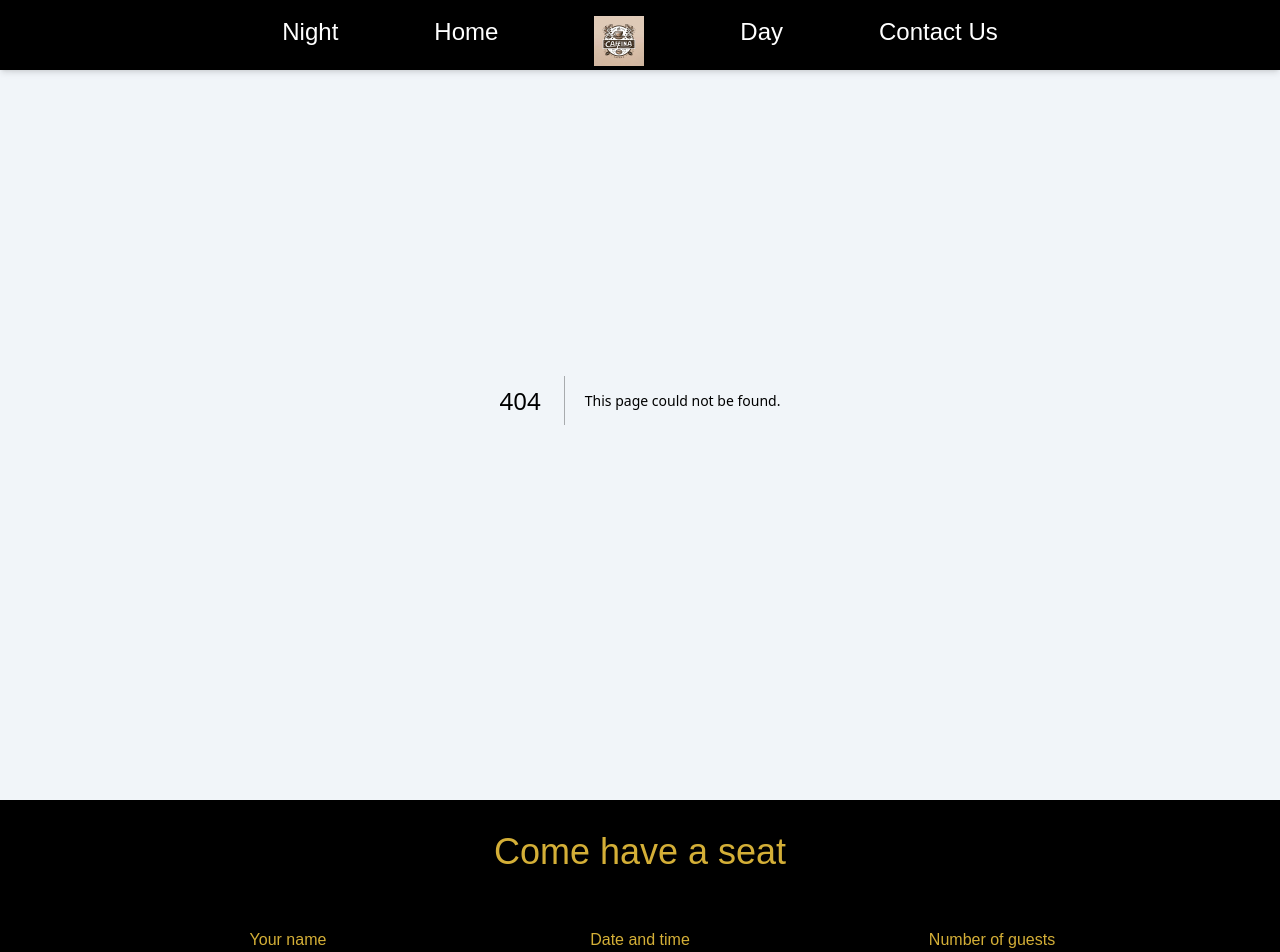
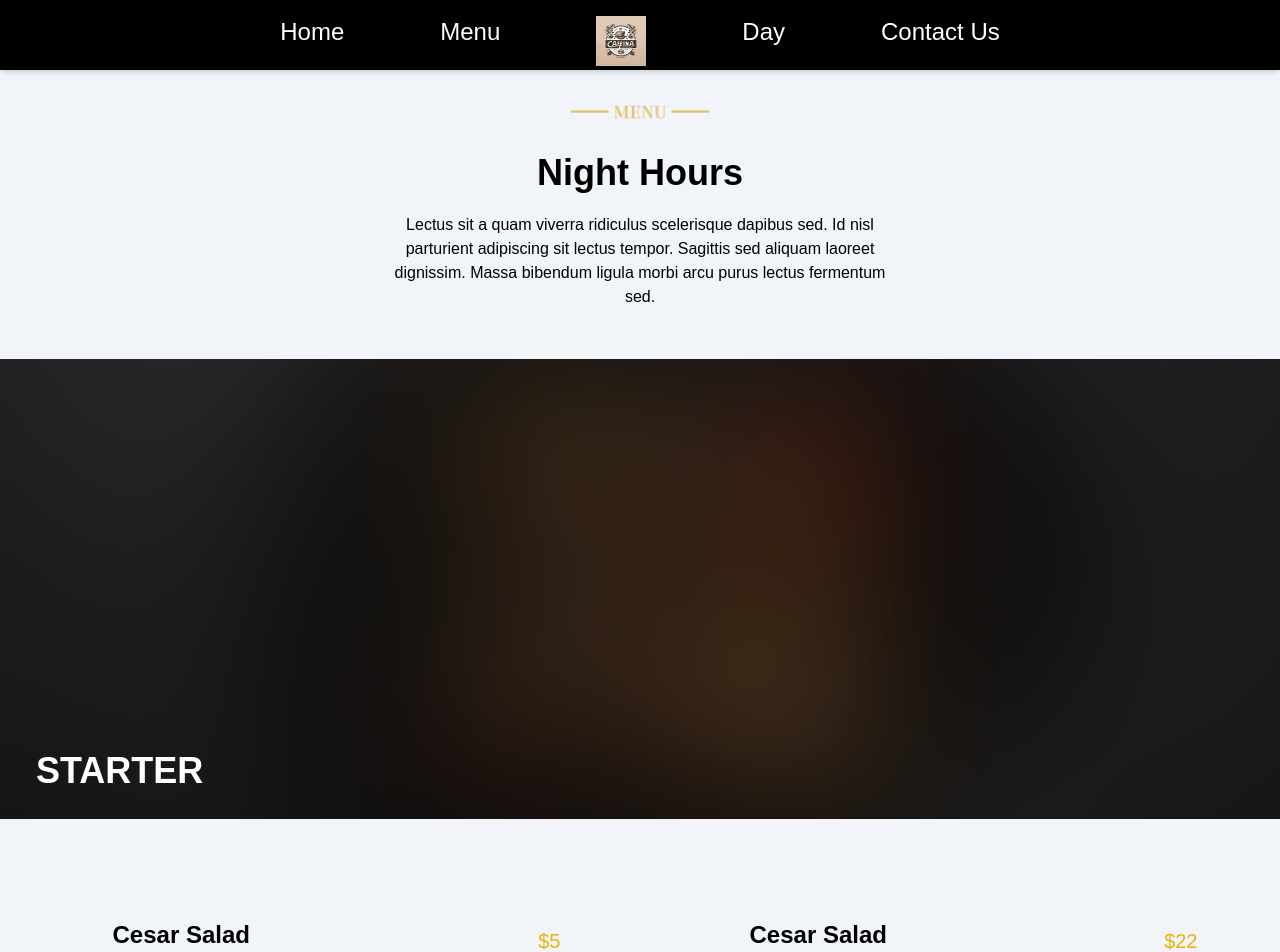
Before and after one commit to phatgg221/cloud-developing-app, a Next.js app: page /menu in a window 1280 px wide. Before the commit this address had no page. Shown: the top 952 px of the page. Built offline with nearby package versions, Linux system fonts and the light colour scheme; a web font is replaced by a local one.

Commit message:
update: migrate menu components

```diff
--- /dev/null
+++ b/src/app/menu/dishes.jsx
@@ -0,0 +1,26 @@
+import React from 'react';
+import DishItem from './dishesItem';
+
+
+
+const Dishes= ({ dishes }) => {
+  const firstColumn = dishes.slice(0, 3);
+  const secondColumn = dishes.slice(3, 6);
+
+  return (
+    <div className="pt-[100px] pb-[100px] pl-[30px] justify-around grid grid-cols-2 gap-6">
+      <div>
+        {firstColumn.map((dish, index) => (
+          <DishItem key={index} {...dish} />
+        ))}
+      </div>
+      <div>
+        {secondColumn.map((dish, index) => (
+          <DishItem key={index} {...dish} />
+        ))}
+      </div>
+    </div>
+  );
+};
+
+export default Dishes;
--- /dev/null
+++ b/src/app/menu/dishesItem.jsx
@@ -0,0 +1,15 @@
+import React from 'react';
+
+
+
+const DishItem= ({ name, description, price }) => (
+  <div className="flex flex-col md:flex-row justify-between items-start mb-4 border-b border-gray-300 pb-2 max-w-md mx-auto">
+    <div>
+      <h2 className="font-bold text-xl md:text-2xl">{name}</h2>
+      <p className="pt-2 text-sm md:text-base">{description}</p>
+    </div>
+    <div className="text-yellow-500 pt-2 text-lg md:text-xl">{price}</div>
+  </div>
+);
+
+export default DishItem;
--- /dev/null
+++ b/src/app/menu/mainComponent.jsx
@@ -0,0 +1,25 @@
+import React from 'react';
+import Dishes from './dishes';
+
+
+const StarterSection = ({ title, dishes }) => {
+
+
+  return (
+    <div>
+      <div
+        className="pt-[50px] relative w-full h-[460px] bg-cover bg-center"
+        style={{ backgroundImage: `url('/images.png')` }}
+      >
+        <div className="absolute bottom-5 left-5">
+          <h1 className="text-4xl text-white uppercase font-bold bg-opacity-50 px-4 py-2">
+            {title}
+          </h1>
+        </div>
+      </div>
+      <Dishes dishes={dishes}></Dishes>
+    </div>
+  );
+};
+
+export default StarterSection;
--- /dev/null
+++ b/src/app/menu/page.jsx
@@ -0,0 +1,31 @@
+import React from "react";
+import Image from "next/image";
+import StarterSection from "./mainComponent";
+import { nightSection } from "@/constant/data";
+
+const NightServe = () => {
+    return (
+        <div>
+            <div className="pt-[100px] text-center pb-[50px]">
+                <Image
+                    src={"/menulabel.png"}
+                    alt="label"
+                    width={162}
+                    height={22}
+                    className="mx-auto"
+                />
+                <p className="text-4xl pt-[30px] font-bold">
+                    Night Hours
+                </p>
+                <p className="mx-auto max-w-lg pt-[20px]">
+                    Lectus sit a quam viverra ridiculus scelerisque dapibus sed. Id nisl parturient adipiscing sit lectus tempor. Sagittis sed aliquam laoreet dignissim. Massa bibendum ligula morbi arcu purus lectus fermentum sed.
+                </p>
+            </div>
+            {nightSection.map((item) => (
+                <StarterSection key={item.id} title={item.title} dishes={item.dishes} />
+            ))}
+        </div>
+    );
+}
+
+export default NightServe;
--- a/src/components/application_component/Header.jsx
+++ b/src/components/application_component/Header.jsx
@@ -14,15 +14,15 @@ const Header = () => {
                                 href="/"
                                 className="transition-all hover:text-[#d4af37] font-medium hover:underline"
                             >
-                                Night
+                                Home
                             </a>
                         </li>
                         <li>
                             <a
-                                href="/"
+                                href="/menu"
                                 className="transition-all hover:text-[#d4af37] font-medium hover:underline"
                             >
-                                Home
+                                Menu
                             </a>
                         </li>
                         <li>
--- /dev/null
+++ b/src/constant/data.js
@@ -0,0 +1,84 @@
+export const sections = [
+    {
+      id: 1,
+      title: "PHOEVER",
+      image: "/phoGa.png",
+      dishes: [
+        { name: "PHO X", description: "Morbi aenean congue leo sit ornare proin dumper a eget felis quis sapien aenean", price: "$5" },
+        { name: "PHO XL", description: "Morbi aenean congue leo sit ornare proin dumper a eget felis quis sapien aenean", price: "$22" },
+        { name: "Additional Tofu Box", description: "Morbi aenean congue leo sit ornare proin dumper a eget felis quis sapien aenean", price: "$11" },
+      ],
+    },
+    {
+      id: 2,
+      title: "BUN BO HUE",
+      image: "/images.png",
+      dishes: [
+        { name: "Bun Bo Hue", description: "Morbi aenean congue leo sit ornare proin dumper a eget felis quis sapien aenean", price: "$8" },
+        { name: "Bun Thit Nuong", description: "Morbi aenean congue leo sit ornare proin dumper a eget felis quis sapien aenean", price: "$16" },
+        { name: "Bun Mam", description: "Morbi aenean congue leo sit ornare proin dumper a eget felis quis sapien aenean", price: "$11" },
+      ],
+    },
+    {
+      id: 3,
+      title: "NOT NOODLES",
+      image: "/phoDacBiet.png",
+      dishes: [
+        { name: "Sandwich", description: "Morbi aenean congue leo sit ornare proin dumper a eget felis quis sapien aenean", price: "$12" },
+        { name: "Hamburger", description: "Morbi aenean congue leo sit ornare proin dumper a eget felis quis sapien aenean", price: "$12" },
+        { name: "Napolietana Pizza", description: "Morbi aenean congue leo sit ornare proin dumper a eget felis quis sapien aenean", price: "$14" },
+      ],
+    },
+  ];
+
+
+  export const nightSection =[
+    {
+      id: 1,
+      title:"STARTER",
+      dishes:[
+        { name: 'Cesar Salad', description: 'Lectus sit a quam viverra...', price: '$5' },
+  { name: 'Cesar Salad', description: 'Morbi aenean congue leo sit...', price: '$10' },
+  { name: 'Cesar Salad', description: 'Massa tempor imperdiet...', price: '$11' },
+  { name: 'Cesar Salad', description: 'Sagittis sed aliquam laoreet...', price: '$22' },
+  { name: 'Cesar Salad', description: 'Morbi aenean congue leo sit...', price: '$12' },
+  { name: 'Cesar Salad', description: 'Lectus sit a quam viverra...', price: '$12' },
+      ]
+    },
+    {
+      id: 2,
+      title:"STEAK",
+      dishes:[
+        { name: 'Cesar Salad', description: 'Lectus sit a quam viverra...', price: '$5' },
+  { name: 'Cesar Salad', description: 'Morbi aenean congue leo sit...', price: '$10' },
+  { name: 'Cesar Salad', description: 'Massa tempor imperdiet...', price: '$11' },
+  { name: 'Cesar Salad', description: 'Sagittis sed aliquam laoreet...', price: '$22' },
+  { name: 'Cesar Salad', description: 'Morbi aenean congue leo sit...', price: '$12' },
+  { name: 'Cesar Salad', description: 'Lectus sit a quam viverra...', price: '$12' },
+      ]
+    },
+    {
+      id: 3,
+      title:"OTHERS",
+      dishes:[
+        { name: 'Cesar Salad', description: 'Lectus sit a quam viverra...', price: '$5' },
+  { name: 'Cesar Salad', description: 'Morbi aenean congue leo sit...', price: '$10' },
+  { name: 'Cesar Salad', description: 'Massa tempor imperdiet...', price: '$11' },
+  { name: 'Cesar Salad', description: 'Sagittis sed aliquam laoreet...', price: '$22' },
+  { name: 'Cesar Salad', description: 'Morbi aenean congue leo sit...', price: '$12' },
+  { name: 'Cesar Salad', description: 'Lectus sit a quam viverra...', price: '$12' },
+      ]
+    },
+    {
+      id: 4,
+      title:"DRINKS",
+      dishes:[
+        { name: 'Cesar Salad', description: 'Lectus sit a quam viverra...', price: '$5' },
+  { name: 'Cesar Salad', description: 'Morbi aenean congue leo sit...', price: '$10' },
+  { name: 'Cesar Salad', description: 'Massa tempor imperdiet...', price: '$11' },
+  { name: 'Cesar Salad', description: 'Sagittis sed aliquam laoreet...', price: '$22' },
+  { name: 'Cesar Salad', description: 'Morbi aenean congue leo sit...', price: '$12' },
+  { name: 'Cesar Salad', description: 'Lectus sit a quam viverra...', price: '$12' },
+      ]
+    }
+  ]
```
Also changed, not shown: public/images.png (added), public/menulabel.png (added).
